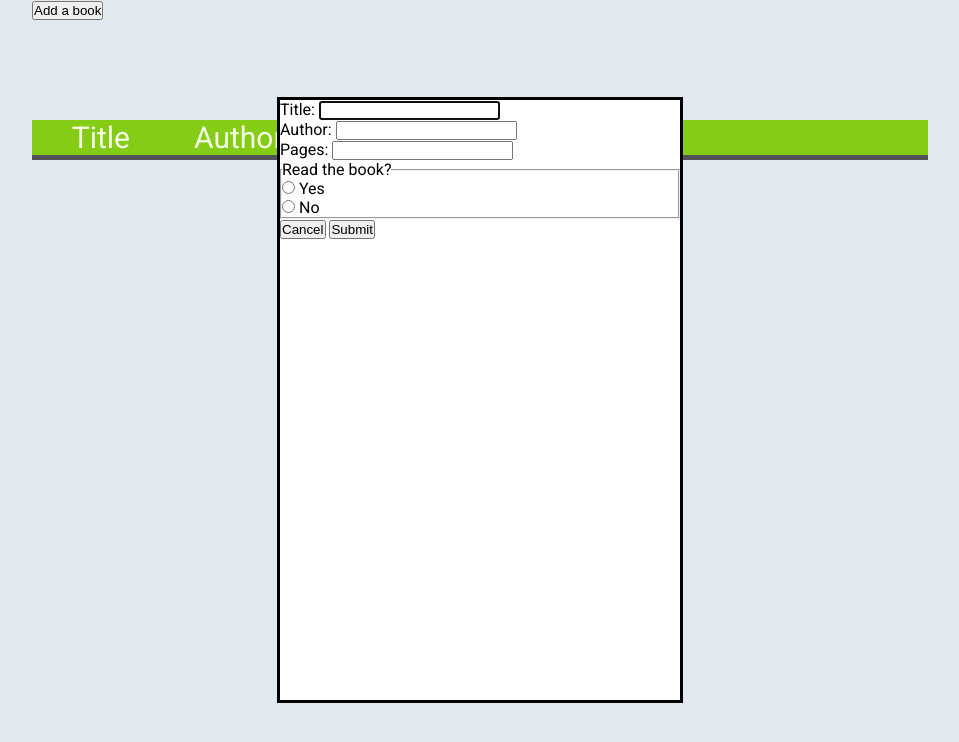
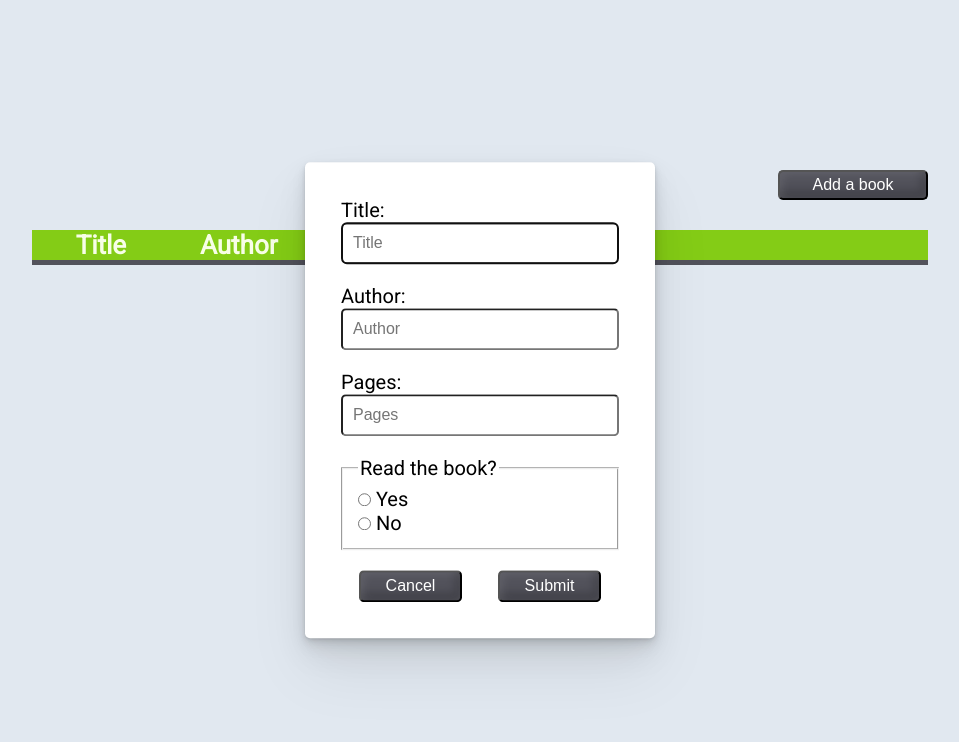
Before and after one commit to FuMinHuang/odin-Library, a plain HTML site: page index.html in a window 1280 px wide. Both pictures are taken after a click on the button "Add a book". Shown: the whole page, without its empty margins (160-1119 px from the left). Drawn offline with Linux system fonts and the light colour scheme.

Commit message:
Finished the project

```diff
--- a/index.html
+++ b/index.html
@@ -18,19 +18,20 @@
         <form id="form">
           <div class="form-row">
             <label for="title">Title:</label>
-            <input type="text" id="title" name="title" />
+            <input type="text" id="title" name="title" placeholder="Title"/>
           </div>
           <div class="form-row">
             <label for="author">Author:</label>
-            <input type="text" id="author" name="author /">
+            <input type="text" id="author" name="author" placeholder="Author" />
           </div>
           <div class="form-row">
           <label for="pages">Pages:</label>
-          <input type="number" id="pages" name="pages" />
+          <input type="number" id="pages" name="pages" placeholder="Pages" />
           </div>
           <fieldset>
             <legend>Read the book?</legend>
             <div>
+
               <input type="radio" id="yes" name="read" value="true" />
               <label for="read">Yes</label>
             </div>
@@ -38,9 +39,12 @@
               <input type="radio" id="no" name="read" value="false" />
               <label for="no">No</label>
             </div>
-          </fieldset>
-          <button id="cancel" type="reset">Cancel</button>
-          <button id="submit" type="submit">Submit</button>
+          </fieldset><div class="buttons">
+
+            <button id="cancel" type="reset">Cancel</button>
+            <button id="submit" type="submit">Submit</button>
+
+          </div>
         </form>
       </dialog>
       <button id="addaBook">Add a book</button>
--- a/style.css
+++ b/style.css
@@ -1,12 +1,30 @@
 * {
+  box-sizing: border-box;
   margin: 0;
-  padding: 0;
 }
 
 html, body {
   height: 100%;
   background-color: #e1e8f0;
   font-family: 'Roboto', sans-serif;
+}
+
+.header {
+  display: flex;
+  justify-content: right;
+  align-items: end;
+  height: 200px;
+  margin-bottom: 30px;
+}
+
+.header>button {
+  color: white;
+  background-color: #52525b;
+  width: 150px;
+  height: 30px;
+  font-size: 16px;
+  border-radius: 5px;
+  box-shadow: inset 2px 2px 10px rgba(255,255,255,.1), inset -5px -8px 8px rgba(0,0,0,.2);
 }
 
 .container {
@@ -25,16 +43,28 @@ html, body {
   background-color: #84cc16;
   color: #f7fee7;
   border-bottom: solid 5px #52525b;
-  margin-top: 100px;
-  margin-bottom: 10px;
-  font-size: 30px;
+  font-size: 26px;
+  font-weight: 700;
 }
 
-.content >div{
+.content>div{
   display: grid;
   grid-template-columns: 1fr 1fr 1fr 1fr 1.5fr 1fr;
-  text-align: center;
+  justify-items: center;
+  align-items: center;
+  margin-top: 10px;
   font-size: 20px;
+}
+
+.content button {
+  color: white;
+  background-color: #52525b;
+  width: fit-content;
+  padding: 5px 25px;
+  height: 30px;
+  font-size: 16px;
+  border-radius: 5px;
+  box-shadow: inset 2px 2px 10px rgba(255,255,255,.1), inset -5px -8px 8px rgba(0,0,0,.2);
 }
 
 #bookDialog {
@@ -42,6 +72,43 @@ html, body {
   top: 50%;
   left: 50%;
   transform: translate(-50%, -50%);
-   width: 400px;
-   height: 600px;
+  width: 350px;
+  border: none;
+  border-radius: 5px;
+  box-shadow: 0 1px 2px rgba(0,0,0,0.07), 0 2px 4px rgba(0,0,0,0.07), 0 4px 8px rgba(0,0,0,0.07), 0 8px 16px rgba(0,0,0,0.07), 0 16px 32px rgba(0,0,0,0.07), 0 32px 64px rgba(0,0,0,0.07);
 }
+
+#form {
+  padding: 20px;
+  display: flex;
+  flex-direction: column;
+  gap: 20px;
+  font-size: 20px;
+}
+
+.form-row {
+  width: 100%;
+}
+
+.form-row input{
+  width: 100%;
+  padding: 10px;
+  border-radius: 5px;
+  font-size: 16px;
+}
+
+.buttons {
+  display: flex;
+  justify-content: space-around;
+
+}
+
+.buttons>button {
+  color: white;
+  background-color: #52525b;
+  width: fit-content;
+  padding: 5px 25px;
+  font-size: 16px;
+  border-radius: 5px;
+  box-shadow: inset 2px 2px 10px rgba(255,255,255,.1), inset -5px -8px 8px rgba(0,0,0,.2);
+}
```
